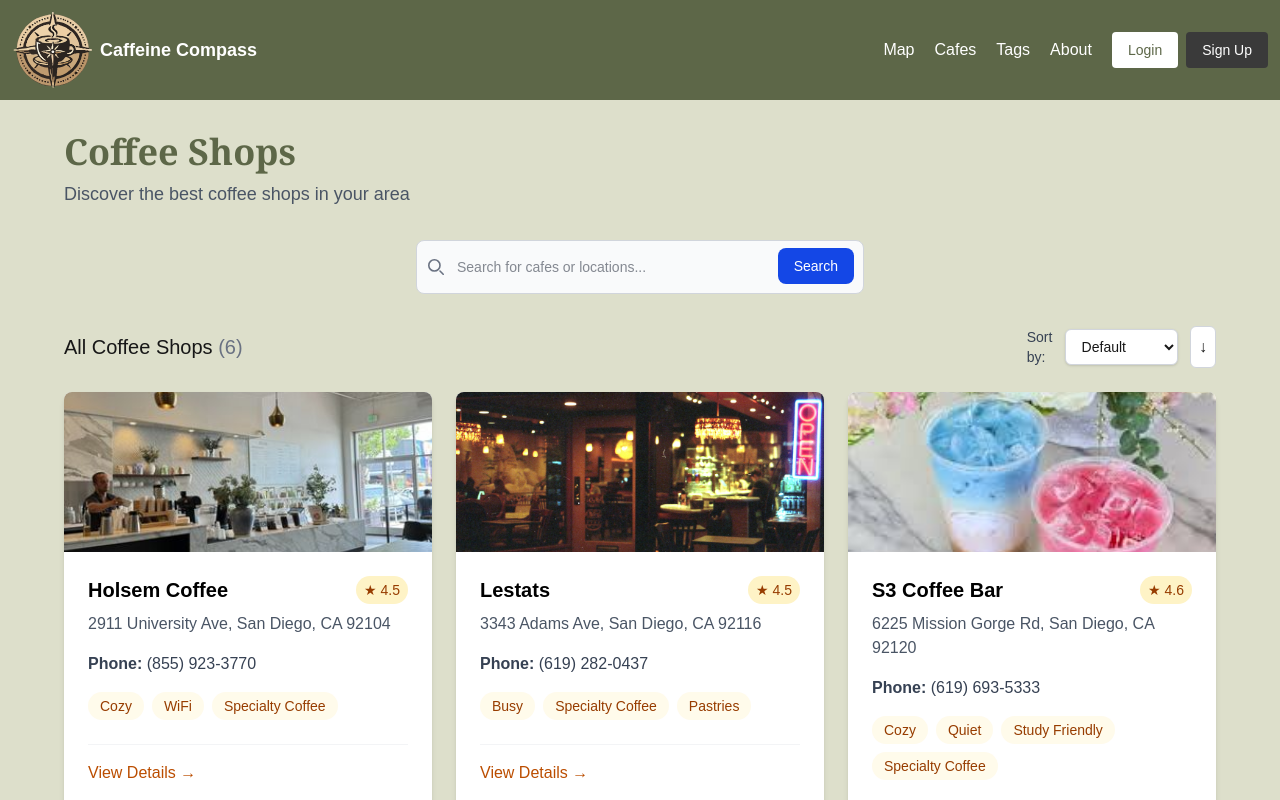
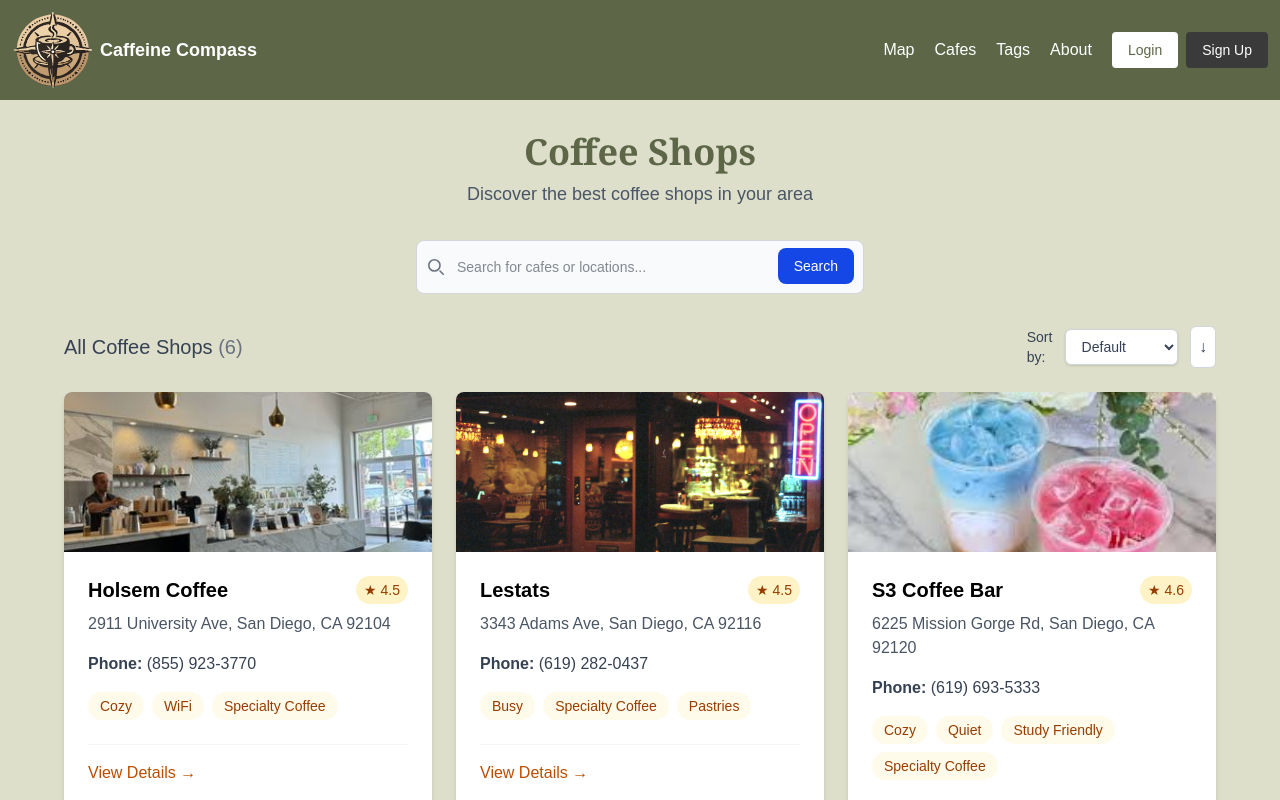
Before and after one commit to SDSU-CompE-561-Spring-2025/coffee-social-finder, a Next.js app: page /restaurant in a window 1280 px wide. Shown: the top 800 px of the page. Built offline with nearby package versions, Linux system fonts and the light colour scheme.

Commit message:
File Organization

```diff
--- a/src/app/restaurant/page.tsx
+++ b/src/app/(pages)/restaurant/page.tsx
@@ -87,8 +87,8 @@
     <div className="py-8 px-6 md:px-12 lg:px-16 bg-[#dddfcb]">
       <div className="max-w-7xl mx-auto">
         <div className="mb-8">
-          <h1 className="text-4xl font-bold mb-2 text-[#5D6748] font-serif">Coffee Shops</h1>
-          <p className="text-gray-600 text-lg">Discover the best coffee shops in your area</p>
+          <h1 className="text-4xl font-bold mb-2 text-[#5D6748] font-serif text-center">Coffee Shops</h1>
+          <p className="text-gray-600 text-lg text-center">Discover the best coffee shops in your area</p>
         </div>
 
         {/* Search bar at the top of results page */}
@@ -135,7 +135,7 @@
             )}
 
             {!searchQuery && !tagFilter && (
-              <h2 className="text-xl font-medium">
+              <h2 className="text-xl font-medium text-gray-700">
                 All Coffee Shops <span className="text-gray-500">({filteredRestaurants.length})</span>
               </h2>
             )}
@@ -150,7 +150,7 @@
                 id="sort-select"
                 value={sortBy}
                 onChange={handleSortChange}
-                className="block w-full py-2 px-3 border border-gray-300 bg-white rounded-md shadow-sm focus:outline-none focus:ring-amber-500 focus:border-amber-500 sm:text-sm"
+                className="text-gray-700 block w-full py-2 px-3 border border-gray-300 bg-white rounded-md shadow-sm focus:outline-none focus:ring-amber-500 focus:border-amber-500 sm:text-sm"
               >
                 <option value="default">Default</option>
                 <option value="name">Name</option>
@@ -159,7 +159,7 @@
 
               <button
                 onClick={toggleSortDirection}
-                className="p-2 rounded-md bg-white border border-gray-300 hover:bg-gray-50"
+                className="p-2 rounded-md bg-white border border-gray-300 hover:bg-gray-50 text-gray-700"
                 aria-label={sortDirection === 'asc' ? "Sort ascending" : "Sort descending"}
               >
                 {sortDirection === 'asc' ? '↑' : '↓'}
--- a/src/app/tags/page.tsx
+++ b/src/app/(pages)/tags/page.tsx
@@ -1,7 +1,7 @@
 'use client'
 
 import { useState, useEffect } from 'react';
-import { mockTags, mockRestaurants } from '../../data/mockData';
+import { mockTags, mockRestaurants } from '@/data/mockData';
 import Link from 'next/link';
 
 // Define the tag interface
```
Also changed, not shown: src/app/(pages)/about/page.tsx (renamed from src/app/about/page.tsx), src/app/(pages)/forum/forum.json (renamed from src/app/forum/forum.json), src/app/(pages)/forum/page.tsx (renamed from src/app/forum/page.tsx), src/app/(pages)/login/page.module.css (renamed from src/app/login/page.module.css), src/app/(pages)/login/page.tsx (renamed from src/app/login/page.tsx), src/app/(pages)/map/page.tsx (renamed from src/app/map/page.tsx), src/app/(pages)/profile/page.tsx (renamed from src/app/profile/page.tsx), src/app/(pages)/restaurant/info/page.tsx (renamed from src/app/restaurant/info/page.tsx), src/app/(pages)/signup/page.module.css (renamed from src/app/signup/page.module.css), src/app/(pages)/signup/page.tsx (renamed from src/app/signup/page.tsx).
